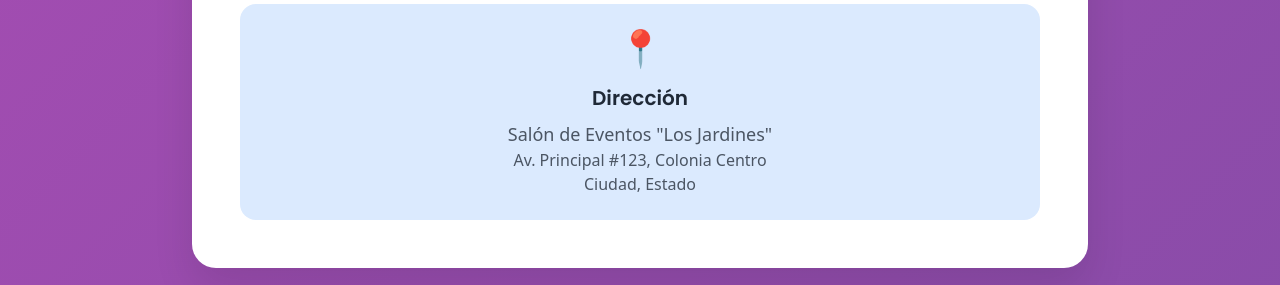
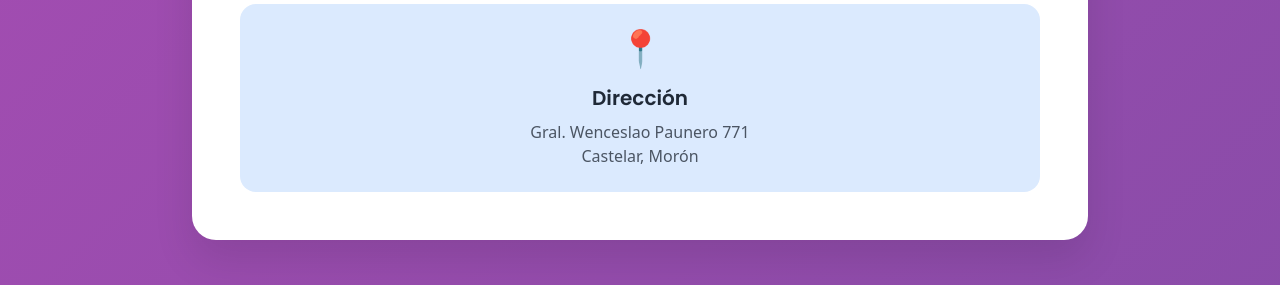
Before and after one commit to arielDure/Mis15, a plain HTML site: page index.html in a window 1280 px wide. Shown: the part 1160-1445 px from the top of the page. Drawn offline with nearby package versions, Linux system fonts and the light colour scheme.

Commit message:
Update index.html

```diff
--- a/index.html
+++ b/index.html
@@ -161,9 +161,8 @@
           <div class="bg-blue-100 rounded-2xl p-6">
             <span class="text-4xl mb-4 block">📍</span>
             <h4 class="poppins font-semibold text-xl text-gray-800 mb-2">Dirección</h4>
-            <p class="text-gray-600 text-lg">Salón de Eventos "Los Jardines"</p>
-            <p class="text-gray-600">Av. Principal #123, Colonia Centro</p>
-            <p class="text-gray-600">Ciudad, Estado</p>
+            <p class="text-gray-600">Gral. Wenceslao Paunero 771</p>
+            <p class="text-gray-600">Castelar, Morón</p>
           </div>
         </div>
       </div>
```
